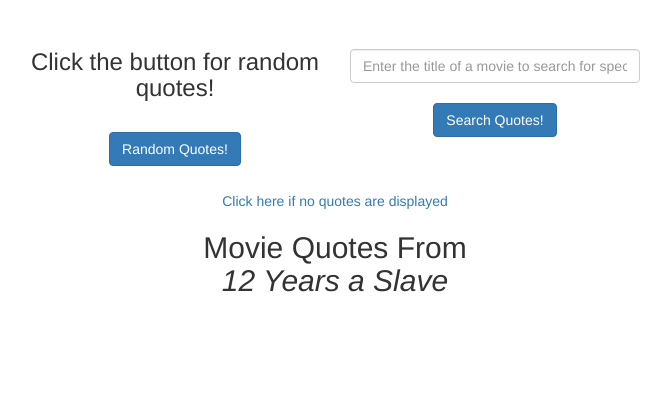
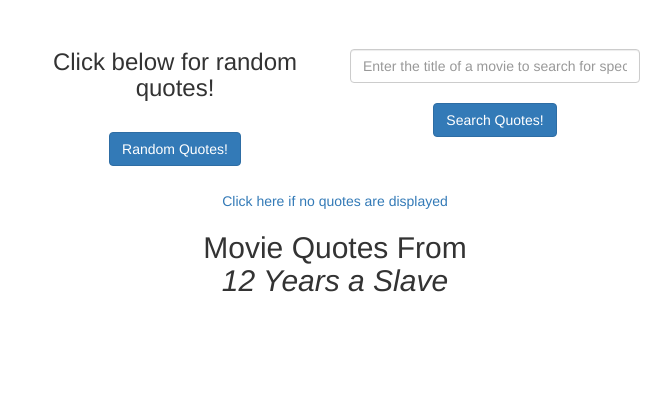
Before and after one commit to burdickr/movie_quotes, a Flask app: page / in a window 1280 px wide. Shown: the part 289-709 px from the top of the page, without its empty margins (305-976 px from the left). Run offline with Flask 2, Linux system fonts and the light colour scheme; data that the repository does not hold is empty; some libraries are stand-ins or nearby versions.

Commit message:
fix typo in index

```diff
--- a/templates/index.html
+++ b/templates/index.html
@@ -17,8 +17,8 @@
         <div class="jumbotron text-center" ,
             style='background-image: url(https://images.pexels.com/photos/255379/pexels-photo-255379.jpeg?auto=compress&cs=tinysrgb&dpr=2&h=750&w=1260); background-size: cover; background-position-y: center'>
             <h1>Ryan's Movie Quote Application!</h1>
-            <h3 style=color:rgb(0,0,0)> Use the option on the left for random quotes or search for quotes with a
-                specific title on the right.
+            <h3 style=color:rgb(0,0,0)> Use the options below to return random quotes or search for quotes with a
+                specific title.
             </h3>
             <h3>Check out the code <a href="https://github.com/burdickr/movie_quotes" target="_blank">here!</a></h3>
         </div>
@@ -27,7 +27,7 @@
             <div class="col-lg-3"></div>
             <div class="col-lg-3">
 
-                <h3>Click the button for random quotes!</h3>
+                <h3>Click below for random quotes!</h3>
                 <br>
                 <a class="btn btn-primary" href="/" role="button">Random Quotes!</a>
 
```
Also changed, not shown: README.md.
